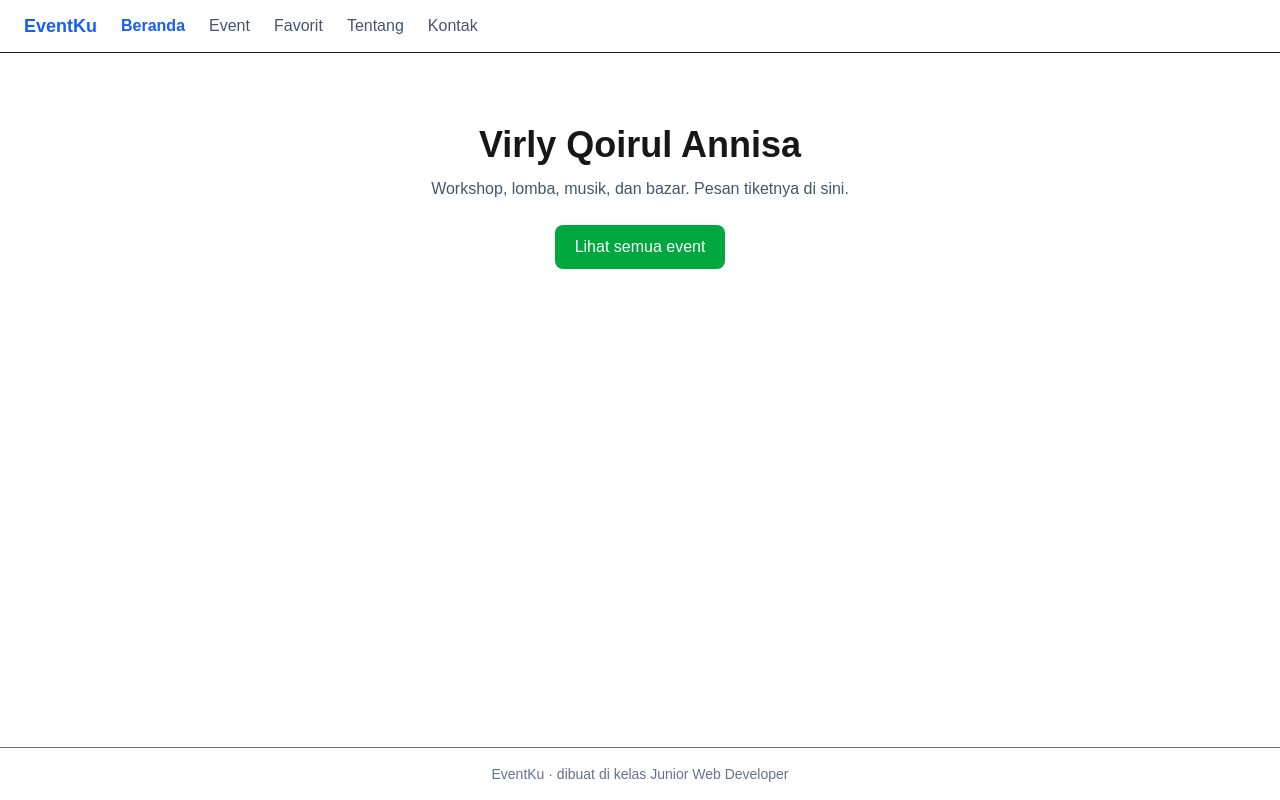
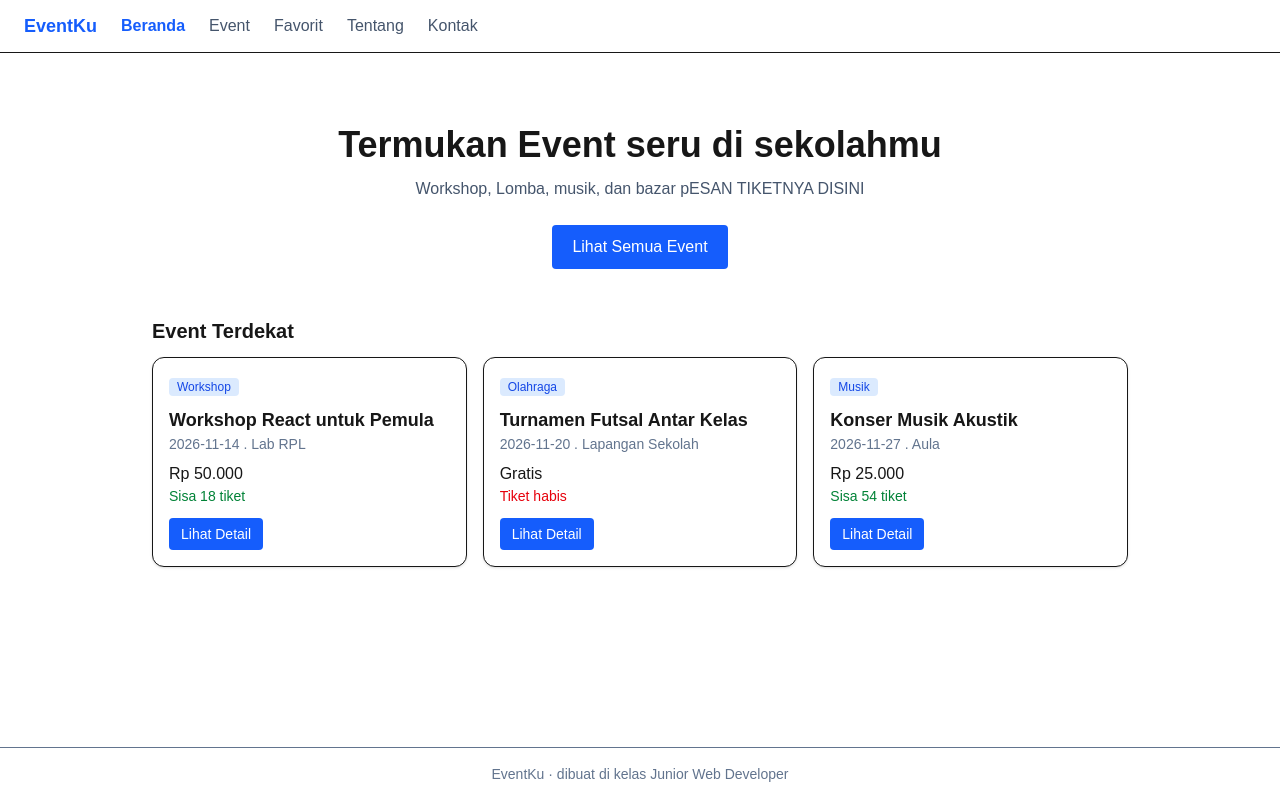
Before and after one commit to virly-PROW/latihan-next.js, a Next.js app: page / in a window 1280 px wide. Built offline with nearby package versions, Linux system fonts and the light colour scheme.

Commit message:
katalog, pemesanan, dan favorit Eventku

```diff
--- a/app/page.tsx
+++ b/app/page.tsx
@@ -1,17 +1,28 @@
 import Link from "next/link";
+import {events} from "@/data/event";
+import KartuEvent from "@/components/KartuEvent";
 
 export default function Beranda() {
+  const terdekat = events.slice(0, 3);
   return (
+    <div>
       <section className="py-12 text-center">
-      <h1 className="text-4xl font-bold">Virly Qoirul Annisa</h1>
+        <h1 className="text-4xl font-bold"> Termukan Event seru di sekolahmu</h1>
         <p className="mt-3 text-slate-600">
-        Workshop, lomba, musik, dan bazar. Pesan tiketnya di sini.
+          Workshop, Lomba, musik, dan bazar pESAN TIKETNYA DISINI
         </p>
         <Link
           href="/event"
-        className="mt-6 inline-block rounded-lg bg-green-600 px-5 py-2.5 font-medium text-white hover:bg-green-700">
-        Lihat semua event
+          className="mt-6 inline-block rounded bg-blue-600 px-5 py-2.5 font-medium text-white hover:bg-blue-700">
+          Lihat Semua Event
         </Link>
       </section>
+      <h2 className="mb-3 text-xl font-semibold">Event Terdekat</h2>
+      <div className="grid gap-4 sm:grid-cols-2 lg:grid-cols-3">
+        {terdekat.map((e) => (
+          <KartuEvent key={e.id} event={e} />
+        ))}
+      </div>
+    </div>
   );
 }
--- a/components/Navbar.tsx
+++ b/components/Navbar.tsx
@@ -2,7 +2,7 @@
 
 import Link from "next/link";
 import {usePathname} from "next/navigation";
-import { use } from "react";
+
 
 const menu = [
     {href: "/", teks: "Beranda"},
--- a/components/TombolFavorit.tsx
+++ b/components/TombolFavorit.tsx
@@ -6,7 +6,7 @@ export default function TombolFavorit({id}: {id: number}) {
 
     useEffect(() => {
         const simpan: number[] = JSON.parse(localStorage.getItem("favorit")  ?? "[]");
-        //ESLINT DISABLE NEXT LINE REACT HOOKS SET STATE IN EFFECT
+        // eslint-disable-next-line react-hooks/set-state-in-effect
         setFavorit(simpan.includes(id));
     }, [id]);
 
```
Also changed, not shown: components/DaftarFavorit.tsx (+1 -6 lines). Lines whose indentation alone changed are shown as unchanged.
